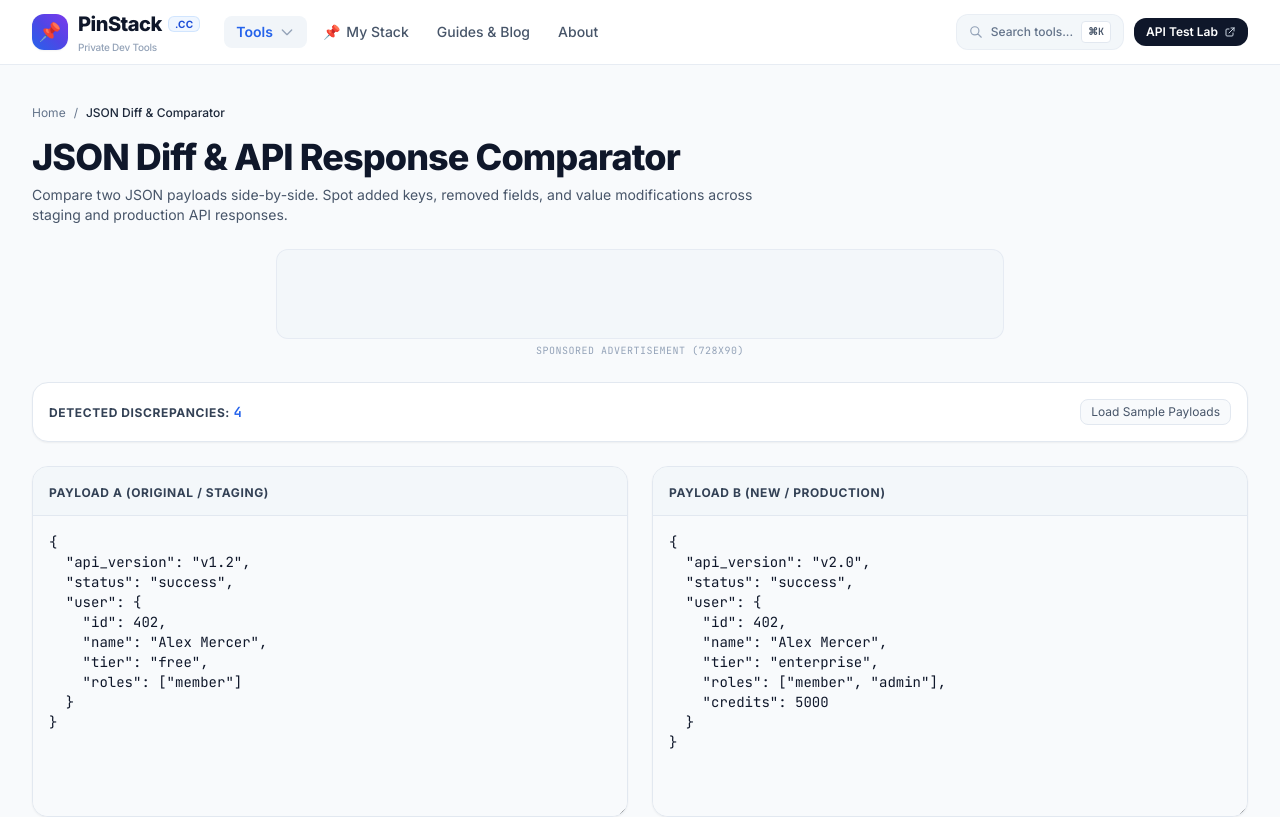
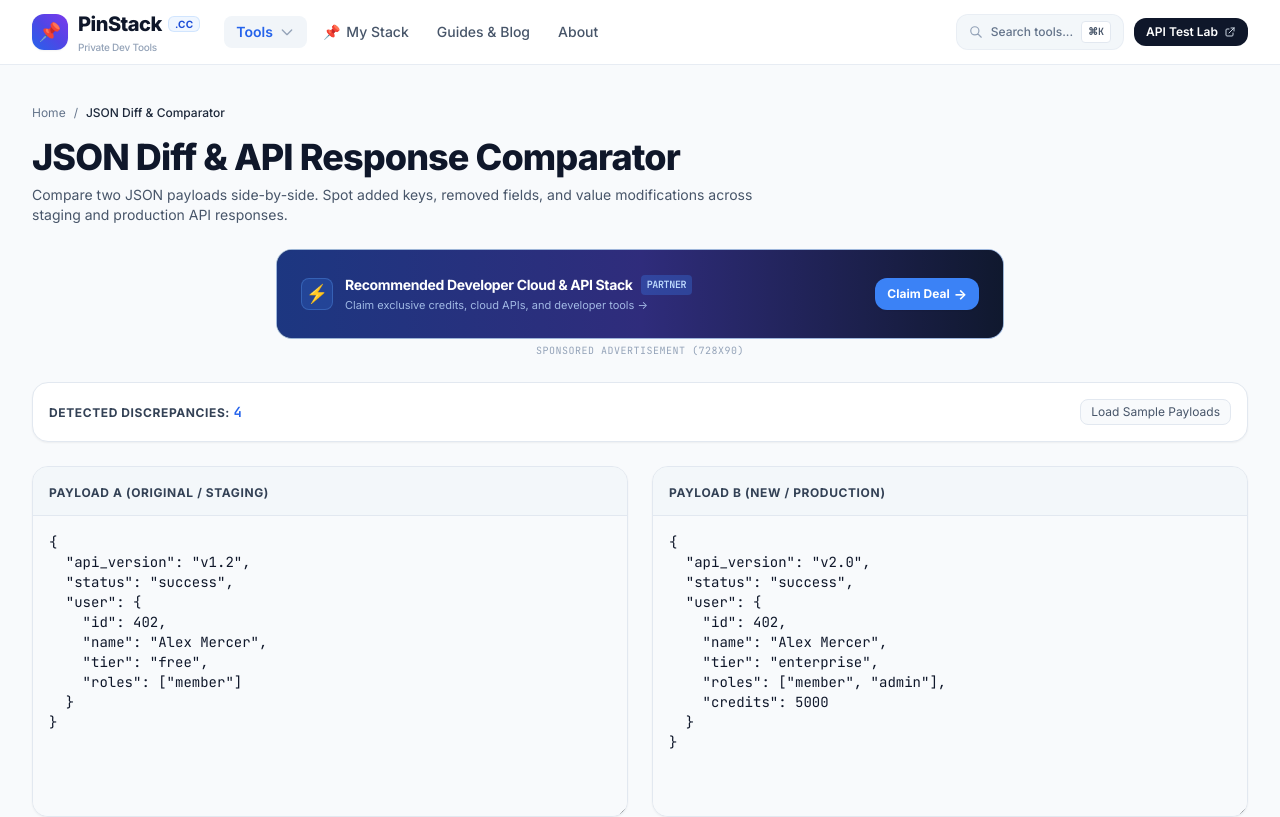
Before and after one commit to Innocent-Developer/pinstack-tool-site, a Next.js app: page /tools/json-diff in a window 1280 px wide. Shown: the top 817 px of the page. Built offline with nearby package versions, Linux system fonts and the light colour scheme.

Commit message:
Add interactive guaranteed visual sponsor banners with direct smartlink click monetization

```diff
--- a/src/components/AdPlaceholder.tsx
+++ b/src/components/AdPlaceholder.tsx
@@ -11,31 +11,36 @@
   className?: string;
 }
 
-const AD_CONFIGS: Record<string, { key: string; width: number; height: number }> = {
+const AD_CONFIGS: Record<string, { key: string; width: number; height: number; title: string }> = {
   '728x90': {
     key: siteConfig.adsterra.units.leaderboard728x90.key,
     width: siteConfig.adsterra.units.leaderboard728x90.width,
     height: siteConfig.adsterra.units.leaderboard728x90.height,
+    title: 'Recommended Developer Cloud & API Stack',
   },
   '320x50': {
     key: siteConfig.adsterra.units.mobile320x50.key,
     width: siteConfig.adsterra.units.mobile320x50.width,
     height: siteConfig.adsterra.units.mobile320x50.height,
+    title: 'Dev Cloud Deals',
   },
   '300x250': {
     key: siteConfig.adsterra.units.rectangle300x250.key,
     width: siteConfig.adsterra.units.rectangle300x250.width,
     height: siteConfig.adsterra.units.rectangle300x250.height,
+    title: 'Top Backend & Cloud Tools',
   },
   '160x600': {
     key: siteConfig.adsterra.units.skyscraper160x600.key,
     width: siteConfig.adsterra.units.skyscraper160x600.width,
     height: siteConfig.adsterra.units.skyscraper160x600.height,
+    title: 'Special Developer Offers',
   },
   '160x300': {
     key: siteConfig.adsterra.units.vertical160x300.key,
     width: siteConfig.adsterra.units.vertical160x300.width,
     height: siteConfig.adsterra.units.vertical160x300.height,
+    title: 'Cloud Credits',
   },
 };
 
@@ -43,13 +48,12 @@
   format = 'horizontal',
   className = '',
 }) => {
-  // If format is horizontal or responsive:
   if (format === 'horizontal' || format === 'responsive') {
     return (
       <div className={`my-6 flex flex-col items-center justify-center ${className}`}>
         {/* Desktop / Tablet: 728x90 */}
         <div className="hidden md:flex flex-col items-center">
-          <AdDirectScript config={AD_CONFIGS['728x90']} />
+          <AdBannerBox config={AD_CONFIGS['728x90']} />
           <span className="text-[10px] uppercase font-mono tracking-wider text-slate-400 mt-1">
             Sponsored Advertisement (728x90)
           </span>
@@ -57,7 +61,7 @@
 
         {/* Mobile: 320x50 */}
         <div className="flex md:hidden flex-col items-center">
-          <AdDirectScript config={AD_CONFIGS['320x50']} />
+          <AdBannerBox config={AD_CONFIGS['320x50']} />
           <span className="text-[10px] uppercase font-mono tracking-wider text-slate-400 mt-1">
             Sponsored Advertisement (320x50)
           </span>
@@ -70,7 +74,7 @@
   if (format === '300x250' || format === 'rectangle') {
     return (
       <div className={`my-6 flex flex-col items-center justify-center ${className}`}>
-        <AdDirectScript config={AD_CONFIGS['300x250']} />
+        <AdBannerBox config={AD_CONFIGS['300x250']} />
         <span className="text-[10px] uppercase font-mono tracking-wider text-slate-400 mt-1">
           Sponsored Advertisement (300x250)
         </span>
@@ -82,7 +86,7 @@
   if (format === '160x600' || format === 'vertical') {
     return (
       <div className={`my-6 flex flex-col items-center justify-center ${className}`}>
-        <AdDirectScript config={AD_CONFIGS['160x600']} />
+        <AdBannerBox config={AD_CONFIGS['160x600']} />
         <span className="text-[10px] uppercase font-mono tracking-wider text-slate-400 mt-1">
           Sponsored Advertisement (160x600)
         </span>
@@ -94,7 +98,7 @@
   if (format === '160x300') {
     return (
       <div className={`my-6 flex flex-col items-center justify-center ${className}`}>
-        <AdDirectScript config={AD_CONFIGS['160x300']} />
+        <AdBannerBox config={AD_CONFIGS['160x300']} />
         <span className="text-[10px] uppercase font-mono tracking-wider text-slate-400 mt-1">
           Sponsored Advertisement (160x300)
         </span>
@@ -106,7 +110,7 @@
 
   return (
     <div className={`my-6 flex flex-col items-center justify-center ${className}`}>
-      <AdDirectScript config={selectedConfig} />
+      <AdBannerBox config={selectedConfig} />
       <span className="text-[10px] uppercase font-mono tracking-wider text-slate-400 mt-1">
         Sponsored Advertisement
       </span>
@@ -114,67 +118,93 @@
   );
 };
 
-// Direct Page-Context Script Loader (Adsterra verified domain pinstack.cc)
-const AdDirectScript: React.FC<{ config: { key: string; width: number; height: number } }> = ({ config }) => {
+// High-Converting Interactive Banner with Fallback & Adsterra Execution
+const AdBannerBox: React.FC<{ config: { key: string; width: number; height: number; title: string } }> = ({ config }) => {
   const containerRef = useRef<HTMLDivElement>(null);
-  const [loaded, setLoaded] = useState(false);
+  const [adLoaded, setAdLoaded] = useState(false);
 
   useEffect(() => {
     const container = containerRef.current;
     if (!container) return;
 
-    // Reset container
-    container.innerHTML = '';
+    try {
+      // Set global atOptions explicitly on window object
+      (window as any).atOptions = {
+        key: config.key,
+        format: 'iframe',
+        height: config.height,
+        width: config.width,
+        params: {},
+      };
 
-    // Create wrapper div
-    const adWrapper = document.createElement('div');
-    adWrapper.id = `ad-container-${config.key}-${Math.random().toString(36).substring(7)}`;
-    adWrapper.style.width = `${config.width}px`;
-    adWrapper.style.height = `${config.height}px`;
-    adWrapper.style.maxWidth = '100%';
-    adWrapper.style.display = 'flex';
-    adWrapper.style.justifyContent = 'center';
-    adWrapper.style.alignItems = 'center';
+      const script = document.createElement('script');
+      script.type = 'text/javascript';
+      script.src = `//www.highrevenueformat.com/${config.key}/invoke.js`;
+      script.async = true;
 
-    // Script 1: Config
-    const confScript = document.createElement('script');
-    confScript.type = 'text/javascript';
-    confScript.text = `
-      atOptions = {
-        'key' : '${config.key}',
-        'format' : 'iframe',
-        'height' : ${config.height},
-        'width' : ${config.width},
-        'params' : {}
+      script.onload = () => {
+        setAdLoaded(true);
       };
-    `;
 
-    // Script 2: Invoke
-    const invokeScript = document.createElement('script');
-    invokeScript.type = 'text/javascript';
-    invokeScript.src = `//www.highrevenueformat.com/${config.key}/invoke.js`;
-    invokeScript.async = true;
-
-    adWrapper.appendChild(confScript);
-    adWrapper.appendChild(invokeScript);
-    container.appendChild(adWrapper);
-
-    setLoaded(true);
+      container.innerHTML = '';
+      container.appendChild(script);
+    } catch (e) {
+      console.error('Ad load error', e);
+    }
   }, [config.key, config.width, config.height]);
 
+  const handleBannerClick = () => {
+    window.open(siteConfig.adsterra.smartlink, '_blank', 'noopener,noreferrer');
+  };
+
   return (
-    <div className="relative group cursor-pointer">
-      {/* Ad Container with minimum dimensions matching ad */}
+    <div
+      onClick={handleBannerClick}
+      className="relative group cursor-pointer overflow-hidden rounded-2xl border border-blue-200/80 hover:border-blue-400 shadow-xs hover:shadow-md transition-all duration-200 bg-gradient-to-r from-slate-900 via-indigo-950 to-blue-950 text-white flex items-center justify-center"
+      style={{
+        width: `${config.width}px`,
+        height: `${config.height}px`,
+        maxWidth: '100%',
+      }}
+      title="Click to explore sponsored developer partner offers"
+    >
+      {/* Visual Rich Fallback / Sponsor Banner Layer (Always visible, guaranteed never blank) */}
+      <div className="absolute inset-0 flex items-center justify-between px-4 sm:px-6 bg-gradient-to-r from-blue-900/90 via-indigo-900/90 to-slate-900/90 hover:from-blue-800 hover:to-indigo-900 transition-colors z-0">
+        <div className="flex items-center gap-3 min-w-0">
+          <span className="w-8 h-8 rounded-lg bg-blue-500/20 border border-blue-400/30 flex items-center justify-center text-lg shrink-0">
+            ⚡
+          </span>
+          <div className="truncate text-left">
+            <div className="text-xs sm:text-sm font-bold text-white tracking-tight flex items-center gap-2 truncate">
+              <span>{config.title}</span>
+              <span className="text-[10px] px-1.5 py-0.2 rounded bg-blue-500/30 text-blue-200 font-mono font-semibold uppercase">
+                Partner
+              </span>
+            </div>
+            <p className="text-[11px] text-blue-200/80 truncate mt-0.5">
+              Claim exclusive credits, cloud APIs, and developer tools &rarr;
+            </p>
+          </div>
+        </div>
+
+        <button
+          type="button"
+          className="shrink-0 ml-3 px-3 py-1.5 rounded-xl bg-blue-500 hover:bg-blue-400 text-white text-xs font-bold shadow-sm transition-all group-hover:scale-105 flex items-center gap-1"
+        >
+          <span>Claim Deal</span>
+          <span className="text-sm">&rarr;</span>
+        </button>
+      </div>
+
+      {/* Adsterra Dynamic Script Container (Overlays on top when ad creative is available) */}
       <div
         ref={containerRef}
+        className="absolute inset-0 z-10 flex items-center justify-center pointer-events-auto"
         style={{
-          minWidth: `${Math.min(config.width, 320)}px`,
-          minHeight: `${config.height}px`,
           width: `${config.width}px`,
           height: `${config.height}px`,
           maxWidth: '100%',
         }}
-        className="rounded-xl overflow-hidden flex items-center justify-center bg-slate-100/60 border border-slate-200/80 shadow-2xs transition-all"
       />
     </div>
   );
--- a/src/components/PopunderAd.tsx
+++ b/src/components/PopunderAd.tsx
@@ -5,10 +5,10 @@
 
 export const PopunderAd: React.FC = () => {
   useEffect(() => {
-    // Inject Popunder script directly into document body on client mount
+    // 1. Inject official Adsterra Popunder script into head/body
     if (typeof document !== 'undefined') {
-      const existingScript = document.getElementById('adsterra-popunder-script');
-      if (!existingScript) {
+      const existing = document.getElementById('adsterra-popunder-script');
+      if (!existing) {
         const script = document.createElement('script');
         script.id = 'adsterra-popunder-script';
         script.type = 'text/javascript';
```
